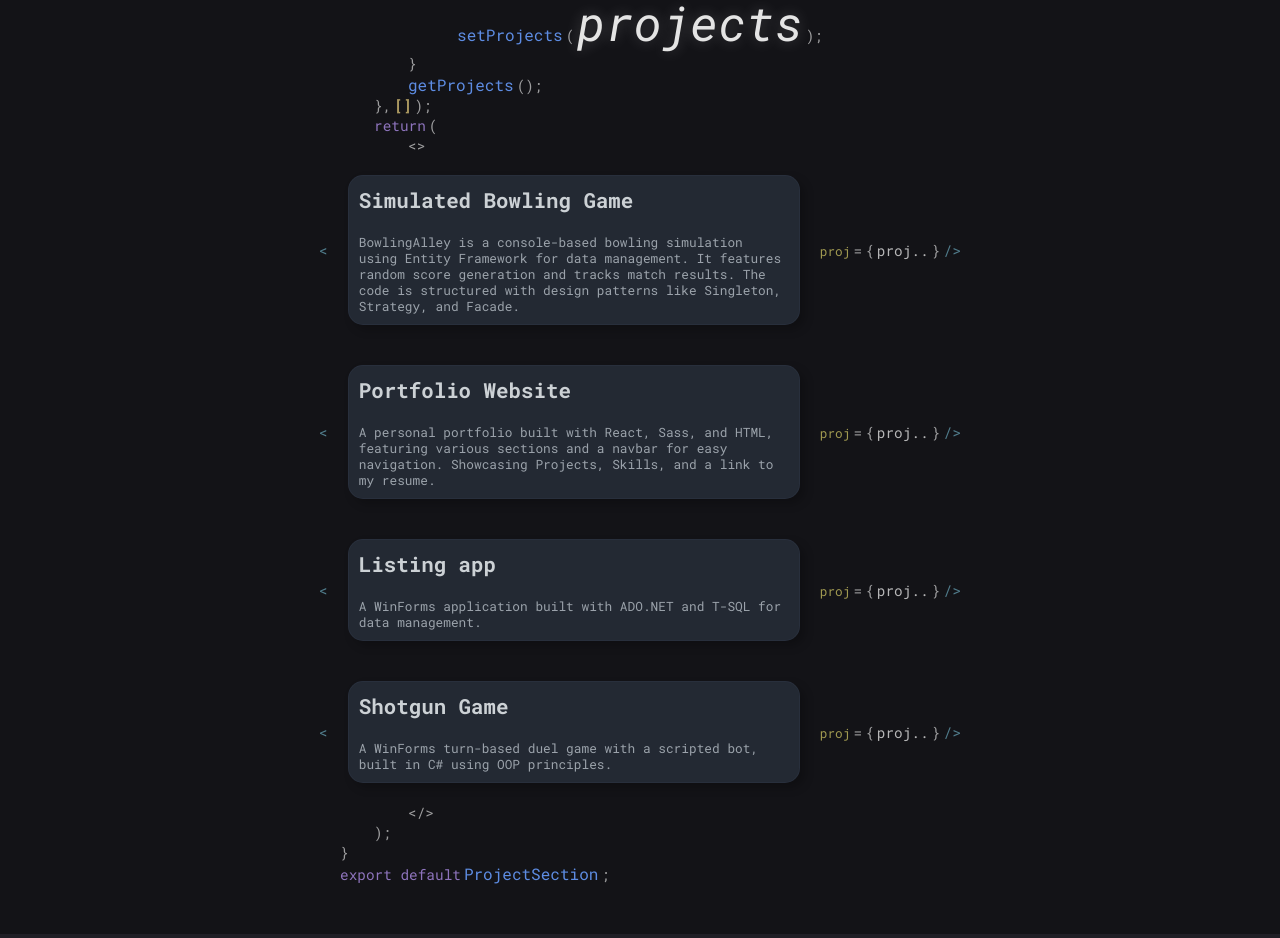
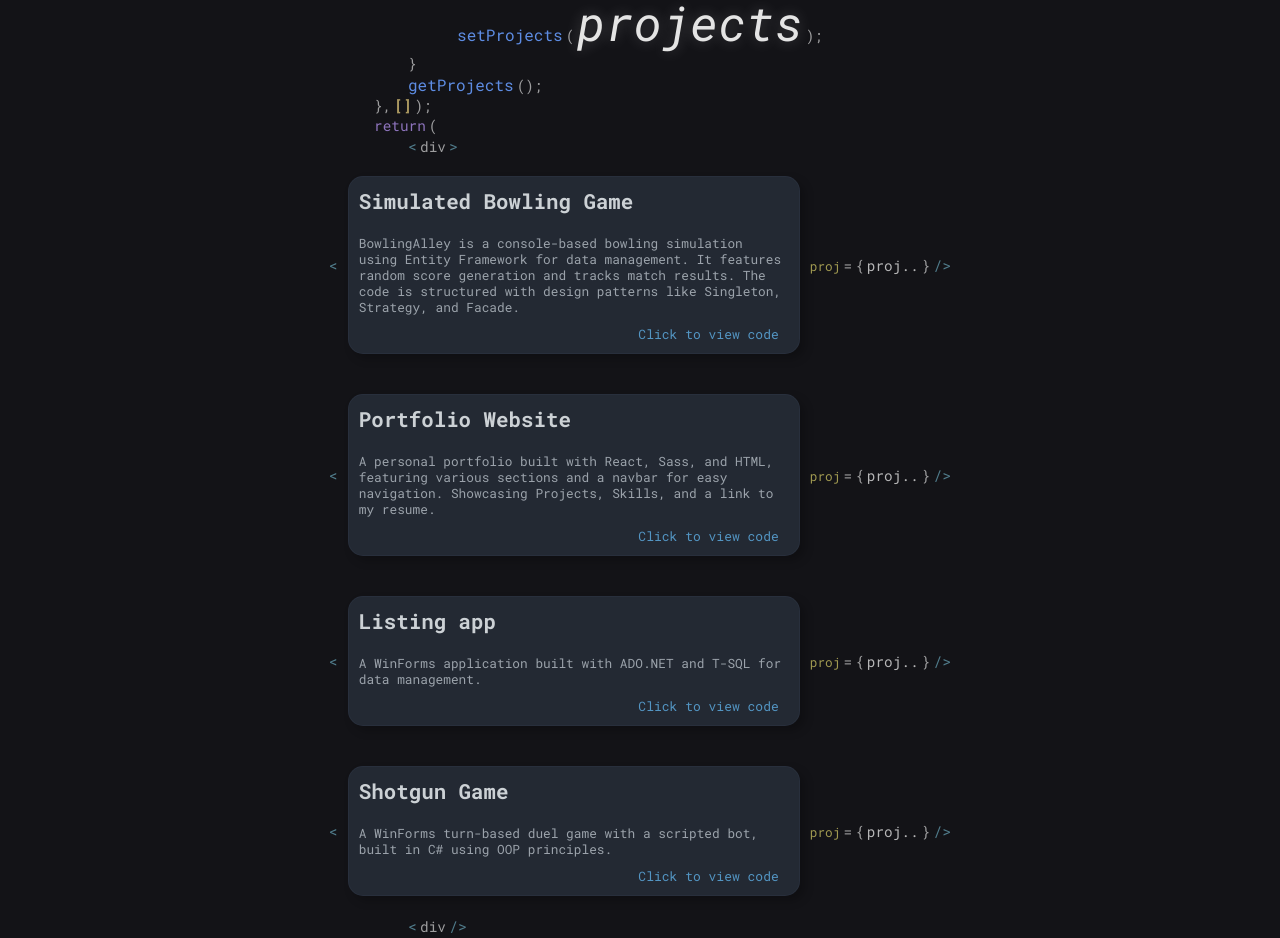
Before and after one commit to mutenJanken/emilhult-portfolio, a React (Vite) app: page / in a window 1280 px wide. Shown: the part 1700-2638 px from the top of the page. Built offline with nearby package versions, Linux system fonts and the light colour scheme.

Commit message:
card fix + "view source code" hint on card

```diff
--- a/src/components/ProjectSection.jsx
+++ b/src/components/ProjectSection.jsx
@@ -81,7 +81,9 @@ function ProjectSection() {
           <span className="syntax-style lang sign p">{"("}</span>
         </div>
         <div className="text-container indent4">
-          <span className="syntax-style lang sign p">{"<>"}</span>
+          <span className="syntax-style lang divsign">{"<"}</span>
+          <span className="syntax-style lang sign p">{"div"}</span>
+          <span className="syntax-style lang divsign">{">"}</span>
         </div>
       </div>
 
@@ -106,6 +108,7 @@ function ProjectSection() {
                 </small>
               </div>
             </div>
+            <span className="view-source-code">Click to view code</span>
           </a>
           <div className="text-container">
             <span className="syntax-style lang prop p">proj</span>
@@ -134,6 +137,7 @@ function ProjectSection() {
                 Projects, Skills, and a link to my resume.
               </small>
             </div>
+            <span className="view-source-code">Click to view code</span>
           </a>
           <div className="text-container">
             <span className="syntax-style lang prop p">proj</span>
@@ -158,6 +162,7 @@ function ProjectSection() {
                 management.
               </small>
             </div>
+            <span className="view-source-code">Click to view code</span>
           </a>
           <div className="text-container">
             <span className="syntax-style lang prop p">proj</span>
@@ -178,13 +183,6 @@ function ProjectSection() {
             className="card"
             href="https://github.com/mutenJanken/ShotgunRefractored"
           >
-            {/* <div>
-                <img
-                  className="shotgun-png"
-                  src="src/assets/Images/ShotgunGamePic.png"
-                  alt="Bild på shotgun spel"
-                />
-              </div> */}
             <div>
               <div className="card-text-container">
                 <h3 className="card-text-h3">Shotgun Game</h3>
@@ -194,6 +192,7 @@ function ProjectSection() {
                 </small>
               </div>
             </div>
+            <span className="view-source-code">Click to view code</span>
           </a>
           <div className="text-container">
             <span className="syntax-style lang prop p">proj</span>
@@ -207,7 +206,10 @@ function ProjectSection() {
       </article>
       <div className="projects-layout">
         <div className="text-container indent4">
-          <span className="syntax-style lang sign p">{"</>"}</span>
+          {/* <span className="syntax-style lang divsign">{"</>"}</span> */}
+          <span className="syntax-style lang divsign">{"<"}</span>
+          <span className="syntax-style lang sign p">{"div"}</span>
+          <span className="syntax-style lang divsign">{"/>"}</span>
         </div>
         <div className="text-container indent2">
           <span className="syntax-style lang sign p">{");"}</span>
--- a/src/index.scss
+++ b/src/index.scss
@@ -595,9 +595,9 @@ section {
     font-family: 'Roboto Mono', monospace;
     border: 1px solid #343f5550;
     width: 450px;
-    max-height: 300px;
+    max-height: 400px;
     border-radius: 15px;
-    margin: 20px;
+    margin: 20px 10px;
     text-decoration: none;
     color: inherit;
     box-shadow: 5px 5px 10px rgba(3, 3, 3, 0.229);
@@ -634,7 +634,15 @@ section {
     @media screen and (max-width: 768px) {
         font-size: 0.7rem;
     }
+}
 
+.view-source-code{
+    display: flex;
+    justify-content: end;
+    color: #5dade2d2;
+    font-size: 13px;
+    // text-decoration: underline;
+    margin: 0px 20px 10px 10px;
 }
 
 .logos {
```
